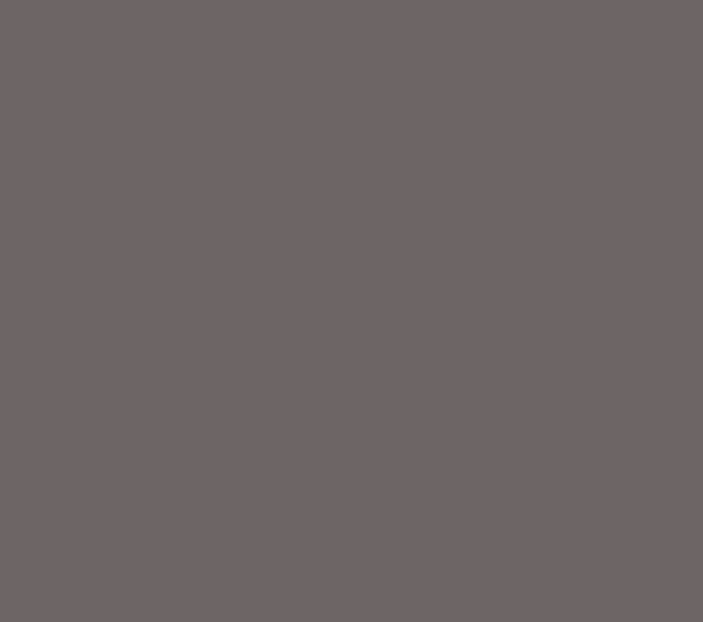
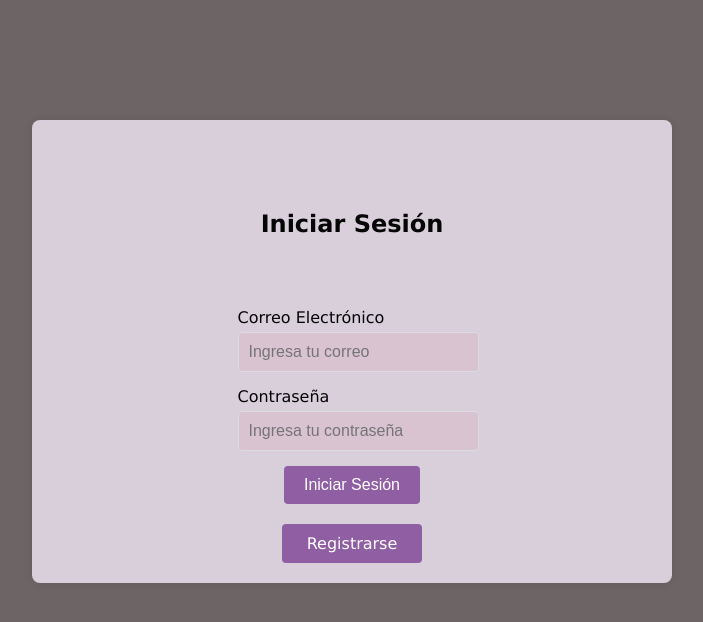
Before and after one commit to duquejmz/apiRest-Backend-Frontend, a React (Vite) app in the folder client/: page /login in a window 1280 px wide. Before the commit this address had no page. Shown: the top 622 px of the page, without its empty margins (288-991 px from the left). Built offline with nearby package versions, Linux system fonts and the light colour scheme.

Commit message:
I would rather be playing SC2.

```diff
--- a/client/src/App.jsx
+++ b/client/src/App.jsx
@@ -5,7 +5,8 @@ import Products from "./views/Products";
 import Categories from "./views/Categories/Categories";
 import CreateProduct from "./views/CreateProducts/createProduct";
 import CreateCategories from "./views/CreateCategories/CreateCategories";
-
+import Login from "./views/Login/Login";
+import Register from "./views/Register/Register";
 
 function App() {
   return (
@@ -14,13 +15,17 @@ function App() {
         <main>
           <Routes>
             <Route path="/" element={<Dashboard />} />
+            <Route path="/login" element={<Login />} />
+            <Route path="/register" element={<Register />} />
             <Route path="/products" element={<Products />} />
             <Route path="/categories" element={<Categories />} />
             <Route path="/createProduct" element={<CreateProduct />} />
             <Route path="/createProduct/:id" element={<CreateProduct />} />
             <Route path="/createCategories" element={<CreateCategories />} />
-            <Route path="/createCategories/:id" element={<CreateCategories />} />
-
+            <Route
+              path="/createCategories/:id"
+              element={<CreateCategories />}
+            />
           </Routes>
         </main>
       </BrowserRouter>
--- /dev/null
+++ b/client/src/views/Login/Login.jsx
@@ -0,0 +1,91 @@
+import { Link, useNavigate } from "react-router-dom";
+import axios from "axios";
+import { useState } from "react";
+import "./styles.css";
+
+function Login() {
+  const navigate = useNavigate();
+  const [email, setEmail] = useState('');
+  const [password, setPassword] = useState('');
+
+  const handleLogin = async (event) => {
+      event.preventDefault();
+
+      // Validar que los campos no estén vacíos
+      if (!email || !password) {
+          alert('Por favor, complete todos los campos.');
+          return;
+      }
+
+      try {
+          // Realizar la solicitud de autenticación
+          const response = await axios.post('http://localhost:3000/login', {
+              email,
+              password
+          });
+
+          // Manejo de la respuesta del servidor
+          if (response.status === 200) {
+              alert(response.data.msg || 'Login exitoso');
+              navigate('/');
+          } else {
+              alert(`Error: ${response.data.msg || 'Error de autenticación'}`);
+          }
+      } catch (error) {
+          // Capturar y manejar cualquier error en la solicitud
+          if (error.response) {
+              // El servidor respondió con un código de estado fuera del rango 2xx
+              console.error('Error en la solicitud de autenticación:', error.response.data);
+              alert(`Error: ${error.response.data.msg || 'Error en la solicitud de autenticación'}`);
+          } else if (error.request) {
+              // La solicitud fue hecha pero no se recibió respuesta
+              console.error('No se recibió respuesta del servidor:', error.request);
+              alert('No se recibió respuesta del servidor. Por favor, inténtelo de nuevo más tarde.');
+          } else {
+              // Algo sucedió al configurar la solicitud que desencadenó un error
+              console.error('Error en la configuración de la solicitud:', error.message);
+              alert('Hubo un error al configurar la solicitud. Por favor, inténtelo de nuevo.');
+          }
+      }
+  };
+
+  return (
+    <div className="container">
+      <h2 className="title">Iniciar Sesión</h2>
+      <form className="form" id="loginForm" onSubmit={handleLogin}>
+        <div className="form-group">
+          <label>Correo Electrónico</label>
+          <input
+            type="email"
+            id="email"
+            className="form-control"
+            placeholder="Ingresa tu correo"
+            required
+            value={email}
+            onChange={(e) => setEmail(e.target.value)}
+          />
+        </div>
+        <div className="form-group">
+          <label>Contraseña</label>
+          <input
+            type="password"
+            id="password"
+            className="form-control"
+            placeholder="Ingresa tu contraseña"
+            required
+            value={password}
+            onChange={(e) => setPassword(e.target.value)}
+          />
+        </div>
+        <button type="submit" className="btn">
+          Iniciar Sesión
+        </button>
+        <Link to="/register" className="link">
+          Registrarse
+        </Link>
+      </form>
+    </div>
+  );
+}
+
+export default Login;
--- /dev/null
+++ b/client/src/views/Login/styles.css
@@ -0,0 +1,88 @@
+body {
+  font-family: "Lucida Sans", sans-serif, arial;
+  background-color: #6d6565;
+  margin: 0;
+  padding: 100px;
+}
+
+.container {
+  padding: 20px;
+  background-color: #d8cfdb; /* Background color for the form container */
+  border-radius: 8px; /* Add rounded corners to the container */
+  box-shadow: 0 0 10px rgba(0, 0, 0, 0.1); /* Add shadow for a lifted effect */
+  max-width: 600px; /* Max width of the form */
+  margin: 20px auto; /* Center the container */
+}
+
+/* Title Styles */
+.title {
+  text-align: center;
+  margin-bottom: 20px;
+  font-size: 24px;
+  color: #050505;
+}
+
+/* Form Styles */
+.form {
+  display: flex;
+  flex-direction: column;
+  align-items: center;
+  justify-content: space-around;
+}
+
+.form-group {
+  margin-bottom: 15px;
+}
+
+.form-group label {
+  display: block;
+  margin-bottom: 5px;
+  font-size: 16px;
+  color: #050505;
+}
+
+.form-control {
+  width: 100%;
+  max-width: 96%; /* Ensure input does not exceed container width */
+  padding: 10px;
+  font-size: 16px;
+  border: 1px solid #ddd;
+  border-radius: 4px;
+  background-color: #dac3d1; /* Background color for input fields */
+}
+
+.form-control:focus {
+  border-color: #007bff;
+  outline: none;
+}
+
+.btn {
+  background-color: #905fa3;
+  color: #fff;
+  border: none;
+  padding: 10px 20px;
+  font-size: 16px;
+  border-radius: 4px;
+  cursor: pointer;
+  transition: background-color 0.3s ease;
+  align-self: center; /* Center the button horizontally */
+}
+
+.btn:hover {
+  background-color: #d0afd3;
+}
+
+.link {
+  display: flex;
+  justify-content: center;
+  margin-top: 20px;
+  align-items: center;
+  text-align: center;
+  margin-top: 20px;
+  border-radius: 4px;
+  background: #905fa3;
+  color: #fff;
+  width: 20%;
+  padding: 10px;
+  text-decoration: none;
+}
--- /dev/null
+++ b/client/src/views/Register/Register.jsx
@@ -0,0 +1,99 @@
+import axios from "axios";
+import { useState } from "react";
+import { Link, useNavigate } from "react-router-dom";
+import "./styles.css";
+
+function Register() {
+  const navigate = useNavigate();
+  const [email, setEmail] = useState('');
+  const [password, setPassword] = useState('');
+  const [confirmPassword, setConfirmPassword] = useState('');
+
+  const handleRegister = async (event) => {
+    event.preventDefault();
+
+    // Validar que los campos no estén vacíos
+    if (!email || !password || !confirmPassword) {
+        alert('Por favor, complete todos los campos.');
+        return;
+    }
+
+    // Validar que las contraseñas coincidan
+    if (password !== confirmPassword) {
+        alert('Las contraseñas no coinciden.');
+        return;
+    }
+
+    try {
+        // Realizar la solicitud de registro
+        const response = await axios.post('http://localhost:3000/api/user', {
+            email,
+            password
+        });
+
+        // Manejo de la respuesta del servidor
+        if (response.status === 200) {
+            alert(response.data.msg || 'Registro exitoso');
+            navigate('/');
+        } else {
+            alert(`Error: ${response.data.msg || 'Error en el registro'}`);
+        }
+    } catch (error) {
+        // Capturar y manejar cualquier error en la solicitud
+        console.error('Error en la solicitud de registro:', error);
+        alert('Hubo un error al realizar la solicitud.');
+    }
+  };
+
+  return (
+    <div className="container">
+      <h2 className="title">Registrarse</h2>
+      <form className="form" id="registerForm" onSubmit={handleRegister}>
+        <div className="form-group">
+          <label>Correo Electrónico</label>
+          <input
+            type="email"
+            id="email"
+            className="form-control"
+            placeholder="Ingresa tu correo"
+            required
+            value={email}
+            onChange={(e) => setEmail(e.target.value)}
+          />
+        </div>
+        <div className="form-group">
+          <label>Contraseña</label>
+          <input
+            type="password"
+            id="password"
+            className="form-control"
+            placeholder="Ingresa tu contraseña"
+            required
+            value={password}
+            onChange={(e) => setPassword(e.target.value)}
+          />
+        </div>
+        <div className="form-group">
+          <label>Confirmar Contraseña</label>
+          <input
+            type="password"
+            id="confirmPassword"
+            className="form-control"
+            placeholder="Confirma tu contraseña"
+            required
+            value={confirmPassword}
+            onChange={(e) => setConfirmPassword(e.target.value)}
+          />
+        </div>
+        <button type="submit" className="btn">
+          Registrarse
+        </button>
+        <Link to="/login" className="link">
+          Iniciar Sesión
+        </Link>
+      </form>
+    </div>
+  );
+}
+
+export default Register;
--- /dev/null
+++ b/client/src/views/Register/styles.css
@@ -0,0 +1,95 @@
+body {
+  font-family: "Lucida Sans", sans-serif, arial;
+  background-color: #6d6565;
+  margin: 0;
+  padding: 100px;
+}
+
+.container {
+  padding: 20px;
+  background-color: #d8cfdb; /* Background color for the form container */
+  border-radius: 8px; /* Add rounded corners to the container */
+  box-shadow: 0 0 10px rgba(0, 0, 0, 0.1); /* Add shadow for a lifted effect */
+  max-width: 600px; /* Max width of the form */
+  margin: 20px auto; /* Center the container */
+}
+
+/* Title Styles */
+.title {
+  text-align: center;
+  margin-bottom: 20px;
+  font-size: 24px;
+  color: #050505;
+}
+
+/* Form Styles */
+.form {
+  display: flex;
+  flex-direction: column;
+  align-items: center;
+  justify-content: space-around;
+}
+
+.form-group {
+  margin-bottom: 15px;
+}
+
+.form-group label {
+  display: block;
+  margin-bottom: 5px;
+  font-size: 16px;
+  color: #050505;
+}
+
+.form-control {
+  width: 100%;
+  max-width: 96%; /* Ensure input does not exceed container width */
+  padding: 10px;
+  font-size: 16px;
+  border: 1px solid #ddd;
+  border-radius: 4px;
+  background-color: #dac3d1; /* Background color for input fields */
+}
+
+.form-control:focus {
+  border-color: #007bff;
+  outline: none;
+}
+
+.btn {
+  background-color: #905fa3;
+  color: #fff;
+  border: none;
+  padding: 10px 20px;
+  font-size: 16px;
+  border-radius: 4px;
+  cursor: pointer;
+  transition: background-color 0.3s ease;
+  align-self: center; /* Center the button horizontally */
+}
+
+.btn:hover {
+  color: #1e1e1e;
+  background-color: #d0afd3;
+}
+
+.link {
+  display: flex;
+  justify-content: center;
+  margin-top: 20px;
+  align-items: center;
+  text-align: center;
+  margin-top: 20px;
+  border-radius: 4px;
+  background: #905fa3;
+  color: #fff;
+  width: 20%;
+  padding: 10px;
+  text-decoration: none;
+  transition: background-color 0.3s ease;
+}
+
+.link:hover {
+  color: #1e1e1e;
+  background-color: #d0afd3;
+}
```
Also changed, not shown: client/src/views/Dashboard/index.jsx (+14 -15 lines), 1 other file (tests, documents, lock files or other folders).
